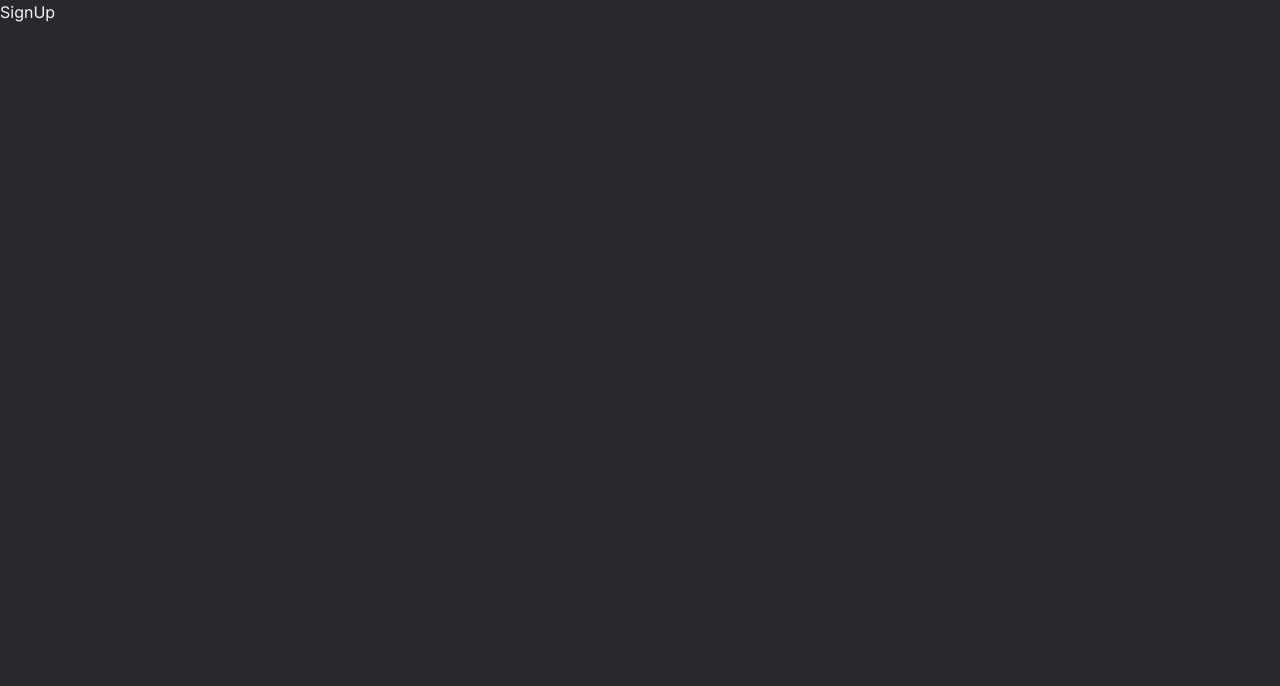
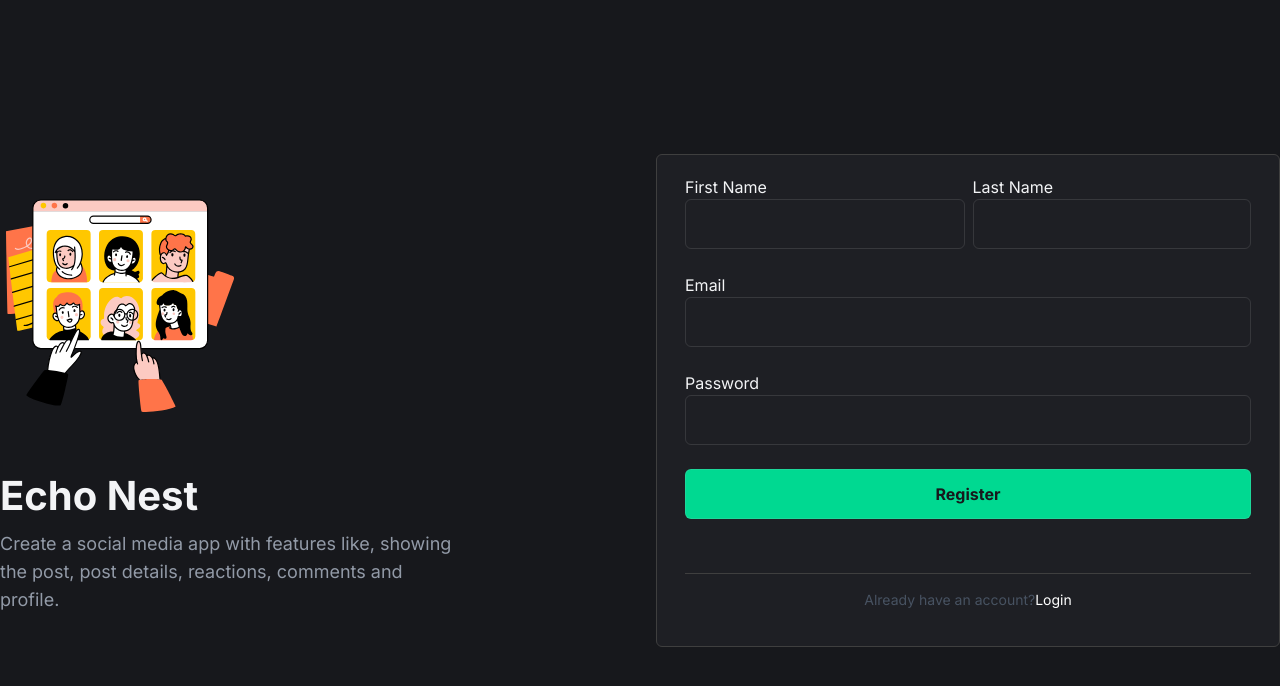
Before and after one commit to imam0321/echo-nest-client, a React (Vite) app: page /signUp in a window 1280 px wide. Shown: the top 686 px of the page. Built offline with nearby package versions, Linux system fonts and the light colour scheme.

Commit message:
add: implement blank profile image fallback in various components and enhance SignUp page layout

```diff
--- a/src/pages/Login/Login.jsx
+++ b/src/pages/Login/Login.jsx
@@ -5,7 +5,7 @@ import LoginForm from "./LoginForm";
 export default function Login() {
   return (
     <>
-      <main className="flex min-h-screen items-center justify-center py-8">
+      <main className="flex min-h-screen items-center justify-center bg-[#17181C] py-8">
         <div className="max-w-[1268px] flex-1">
           <div className="container grid items-center gap-8 lg:grid-cols-2">
             <div>
--- a/src/pages/Posts/PostComments.jsx
+++ b/src/pages/Posts/PostComments.jsx
@@ -1,5 +1,6 @@
 import React, { useState } from 'react'
 import useAvatar from '../../hooks/useAvatar';
+import BlankProfile from "../../assets/images/blankProfile.jpeg"
 
 export default function PostComments({ post }) {
   const [showAction, setShowAction] = useState(false);
@@ -11,7 +12,7 @@ export default function PostComments({ post }) {
       <div className="flex-center mb-3 gap-2 lg:gap-4">
         <img
           className="max-w-7 max-h-7 rounded-full lg:max-h-[34px] lg:max-w-[34px]"
-          src={avatarURL}
+          src={avatarURL || BlankProfile}
           alt="avatar"
         />
 
@@ -36,7 +37,7 @@ export default function PostComments({ post }) {
             comments.map(comment => <div key={comment?.id} className="flex items-center gap-3 pt-4">
               <img
                 className="max-w-6 max-h-6 rounded-full"
-                src={`${import.meta.env.VITE_SERVER_BASE_URL}/${comment?.author?.avatar}`}
+                src={comment?.author?.avatar ? `${import.meta.env.VITE_SERVER_BASE_URL}/${comment?.author?.avatar}` : BlankProfile}
                 alt="avatar"
               />
               <div>
--- a/src/pages/Posts/PostHeader.jsx
+++ b/src/pages/Posts/PostHeader.jsx
@@ -1,6 +1,7 @@
 import TimeIcon from "../../assets/icons/time.svg"
 import ThreeDotsIcon from "../../assets/icons/3dots.svg"
 import EditIcon from "../../assets/icons/edit.svg"
+import BlankProfile from "../../assets/images/blankProfile.jpeg"
 import DeleteIcon from "../../assets/icons/delete.svg"
 import { getDateDifferenceFromNow } from "../../utils"
 import useAvatar from "../../hooks/useAvatar"
@@ -14,7 +15,7 @@ export default function PostHeader({ post }) {
       <div className="flex items-center gap-3">
         <img
           className="max-w-10 max-h-10 rounded-full lg:max-h-[58px] lg:max-w-[58px]"
-          src={avatarURL}
+          src={avatarURL || BlankProfile}
           alt="avatar"
         />
         <div>
--- a/src/pages/Profile/ProfileInfo.jsx
+++ b/src/pages/Profile/ProfileInfo.jsx
@@ -1,5 +1,6 @@
 import EditIcon from "../../assets/icons/edit.svg"
 import CheckIcon from "../../assets/icons/check.svg"
+import BlankProfile from "../../assets/images/blankProfile.jpeg"
 import useProfile from "../../hooks/useProfile";
 import { useRef, useState } from "react";
 import useAxios from "../../hooks/useAxios";
@@ -68,7 +69,11 @@ export default function ProfileInfo() {
       >
         <img
           className="max-w-full rounded-full"
-          src={`${import.meta.env.VITE_SERVER_BASE_URL}/${state?.user?.avatar}`}
+          src={
+            state?.user?.avatar
+              ? `${import.meta.env.VITE_SERVER_BASE_URL}/${state.user.avatar}`
+              : BlankProfile
+          }
           alt={state?.user?.firstName}
         />
 
--- a/src/pages/Share/Header/Header.jsx
+++ b/src/pages/Share/Header/Header.jsx
@@ -1,6 +1,6 @@
 import HomeIcon from "../../../assets/icons/home.svg"
 import Notification from "../../../assets/icons/notification.svg"
-import Avatar from "../../../assets/images/avatars/avatar_1.png"
+import BlankProfile from "../../../assets/images/blankProfile.jpeg"
 import LogOutIcon from "../../../assets/icons/logout.svg"
 import { Link, useNavigate } from 'react-router-dom'
 import useAuth from "../../../hooks/useAuth"
@@ -39,7 +39,11 @@ export default function Header() {
           <Link to="/me" className="flex-center !ml-8 gap-3">
             <span className="text-lg font-medium lg:text-xl">{user?.firstName}{" "}{user?.lastName}</span>
             <img className="max-h-[32px] max-w-[32px] lg:max-h-[44px] lg:max-w-[44px] rounded-full"
-              src={`${import.meta.env.VITE_SERVER_BASE_URL}/${user?.avatar}`} alt="" />
+              src={
+                user?.avatar
+                  ? `${import.meta.env.VITE_SERVER_BASE_URL}/${user?.avatar}`
+                  : BlankProfile
+              } alt="profile" />
           </Link>
         </div>
       </div>
--- a/src/pages/SignUp/SignUp.jsx
+++ b/src/pages/SignUp/SignUp.jsx
@@ -1,7 +1,41 @@
-
+import { Link } from "react-router-dom"
+import RegistrationLogo from "../../assets/icons/registration.svg"
+import SignUpForm from "./SignUpForm"
 
 export default function SignUp() {
   return (
-    <div>SignUp</div>
+    <div className="flex min-h-screen items-center justify-center bg-[#17181C] py-8">
+      <div className="container grid items-center gap-8 lg:grid-cols-2">
+        <div>
+          <img
+            className="mb-12 h-60"
+            src={RegistrationLogo}
+            alt="auth_illustration"
+          />
+          <div>
+            <h1 className="mb-3 text-4xl font-bold lg:text-[40px]">Echo Nest</h1>
+            <p className="max-w-[452px] text-gray-400/95 lg:text-lg">
+              Create a social media app with features like, showing the post,
+              post details, reactions, comments and profile.
+            </p>
+          </div>
+        </div>
+        <div className="card">
+          <SignUpForm />
+          <div className="py-4 lg:py-4">
+            <p className="text-center text-xs text-gray-600/95 lg:text-sm">
+              Already have an account?
+              <Link
+                className="hover:text-lwsGreen text-white transition-all hover:underline"
+                to="/login"
+              >
+                Login
+              </Link>
+            </p>
+          </div>
+        </div>
+
+      </div>
+    </div>
   )
 }
--- a/src/pages/Login/LoginForm.jsx
+++ b/src/pages/SignUp/SignUpForm.jsx
@@ -1,15 +1,11 @@
 import React from 'react'
-import { useForm } from 'react-hook-form'
+import { useForm } from 'react-hook-form';
 import Field from '../Share/Fields/Field';
+import axios from 'axios';
 import { useNavigate } from 'react-router-dom';
-import useAuth from '../../hooks/useAuth';
-import axios from 'axios';
 
-
-export default function LoginForm() {
+export default function SignUpForm() {
   const navigate = useNavigate();
-  const { setAuth } = useAuth()
-
   const {
     register,
     handleSubmit,
@@ -19,35 +15,45 @@ export default function LoginForm() {
 
   const submitForm = async (formData) => {
     try {
-      const response = await axios.post(`${import.meta.env.VITE_SERVER_BASE_URL}/auth/login`, formData)
+      const response = await axios.post(`${import.meta.env.VITE_SERVER_BASE_URL}/auth/register`, formData)
 
-      if (response.status === 200) {
-        const { user, token } = response.data;
-        if (token) {
-          const authToken = token.token;
-          const refreshToken = token.refreshToken;
-
-          // console.log(`Login time token: ${authToken}`);
-          setAuth({ user, authToken, refreshToken })
-          navigate("/")
-        }
+      if (response.status === 201) {
+        navigate("/login")
       }
-
     } catch (error) {
       setError("root.random", {
         type: "random",
-        message: `User with email ${formData.email} is not found`
+        message: `Something went ${formData.email}`
       })
     }
-
   }
 
   return (
     <form
-      className="border-b border-[#3F3F3F] pb-10 lg:pb-[60px]"
+      className="border-b border-[#3F3F3F] pb-10 lg:pb-[30px]"
       onSubmit={handleSubmit((submitForm))}
     >
+      <div className="flex justify-between items-center gap-x-2">
 
+        <Field label="First Name" error={errors.firstName}>
+          <input
+            {...register("firstName", { required: "First Name is Required" })}
+            type="text"
+            name="firstName"
+            id="firstName"
+            className={`w-full rounded-md border p-1.5 focus:outline-none lg:p-3 ${errors.firstName ? "border-red-500" : "border-[#CCCCCC]/[14%]"}`}
+          />
+        </Field>
+        <Field label="Last Name" error={errors.lastName}>
+          <input
+            {...register("lastName", { required: "Last Name is Required" })}
+            type="text"
+            name="lastName"
+            id="lastName"
+            className={`w-full rounded-md border p-1.5 focus:outline-none lg:p-3 ${errors.lastName ? "border-red-500" : "border-[#CCCCCC]/[14%]"}`}
+          />
+        </Field>
+      </div>
       <Field label="Email" error={errors.email}>
         <input
           {...register("email", { required: "Email is Required" })}
@@ -70,7 +76,7 @@ export default function LoginForm() {
           className="auth-input bg-[#00D991] font-bold text-[#17181C] transition-all hover:opacity-90"
           type="submit"
         >
-          Login
+          Register
         </button>
       </Field>
     </form>
```
Also changed, not shown: src/assets/images/blankProfile.jpeg (added).
